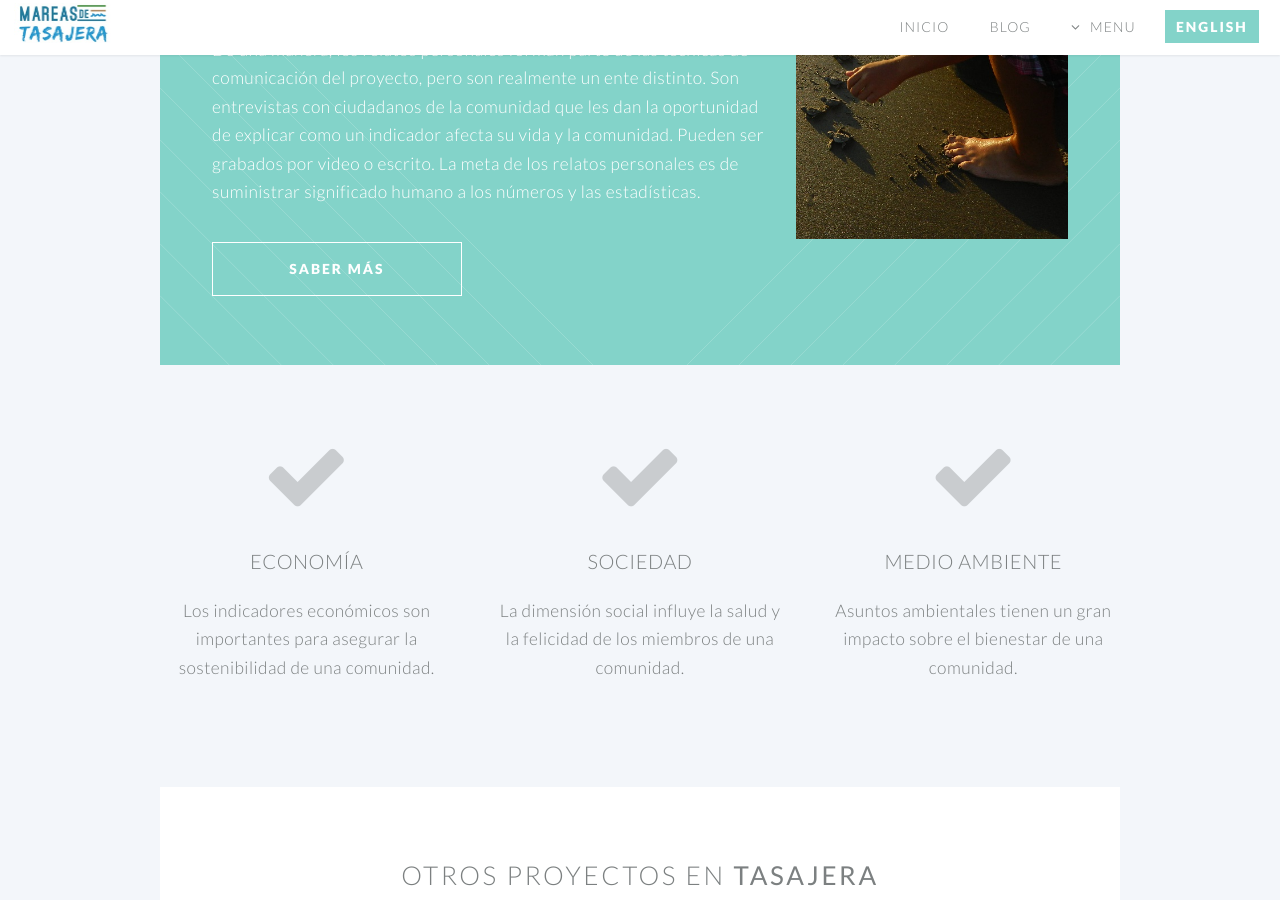
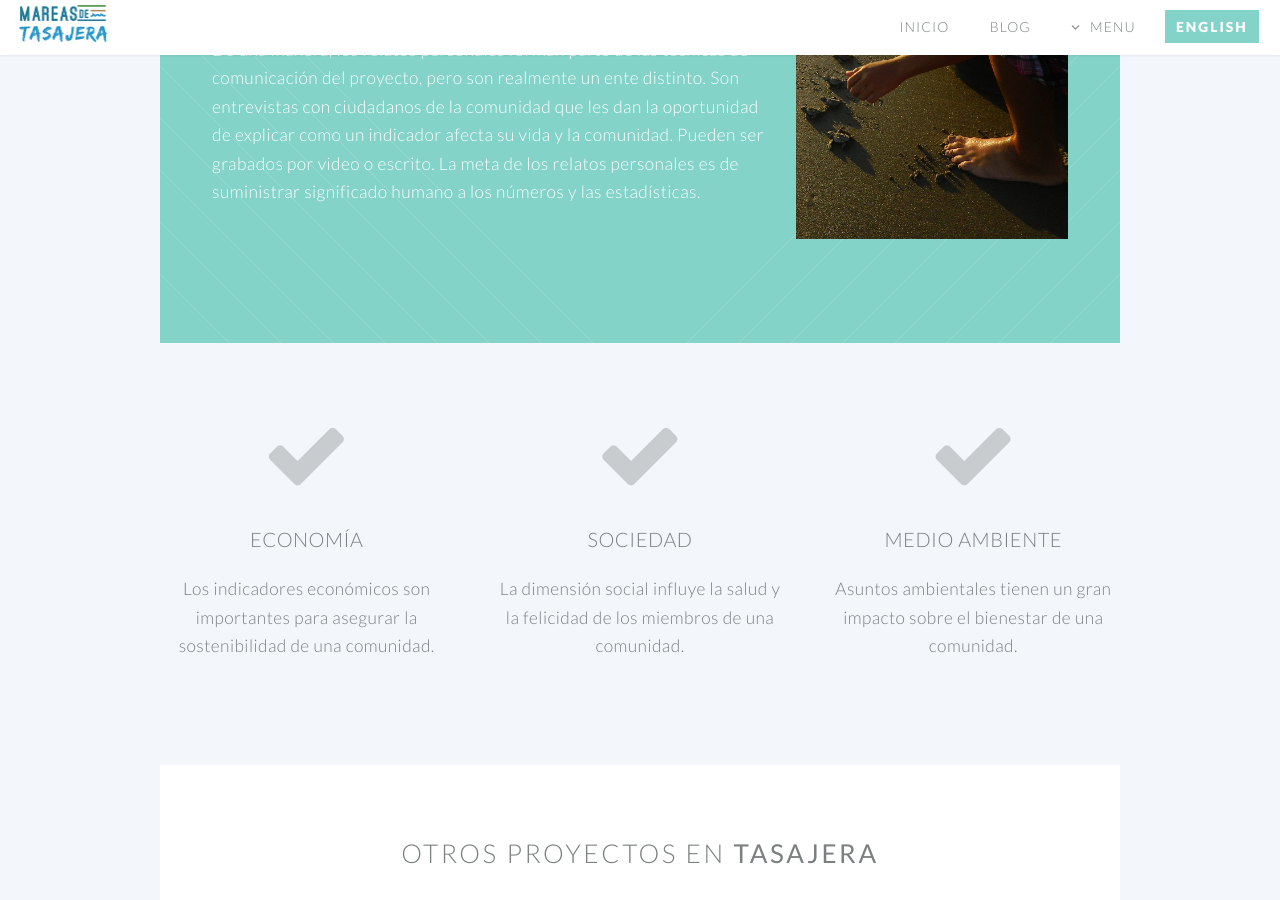
Before and after one commit to danteo90/danteo90.github.io, a Jekyll site: the page built from index.html, in a window 1280 px wide and 900 px high, scrolled down 1335 px. Built offline with Jekyll 4.4.1, drawn with Linux system fonts in a browser that asks for light colours.

Commit message:
Update index.html

```diff
--- a/index.html
+++ b/index.html
@@ -21,11 +21,6 @@ layout: landing-page
 									<h2><strong>Voces de Tasajera</strong> es un componente esencial de este sistema, ya que podemos oir a la comnuidad cuando no hay informacion</h2>
 								</header>
 								<p>De una manera, los relatos personales forman parte de las técnicas de comunicación del proyecto, pero son realmente un ente distinto. Son entrevistas con ciudadanos de la comunidad que les dan la oportunidad de explicar como un indicador afecta su vida y la comunidad. Pueden ser grabados por video o escrito. La meta de los relatos personales es de suministrar significado humano a los números y las estadísticas.</p>
-								<footer>
-									<ul class="buttons">
-										<li><a href="#" class="button">Saber Más</a></li>
-									</ul>
-								</footer>
 
 							</div>
 							<div class="4u">
```
